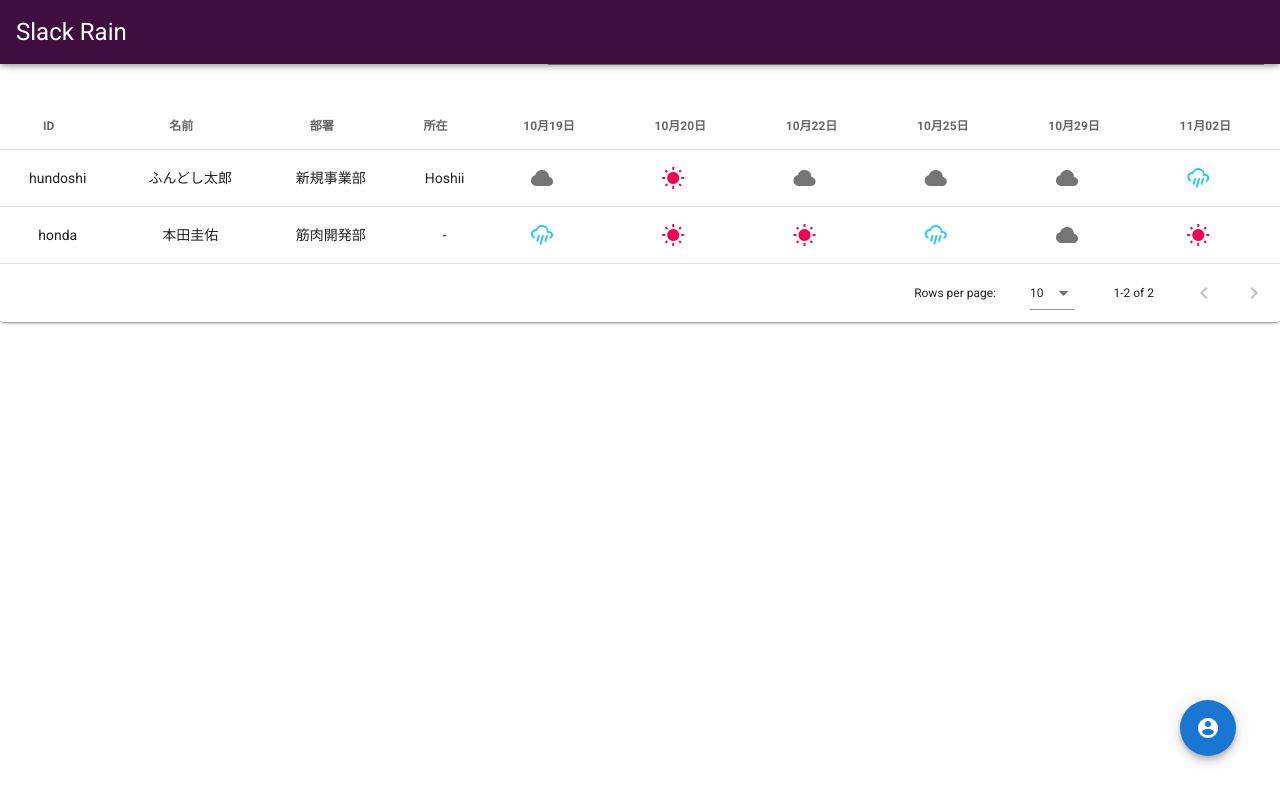
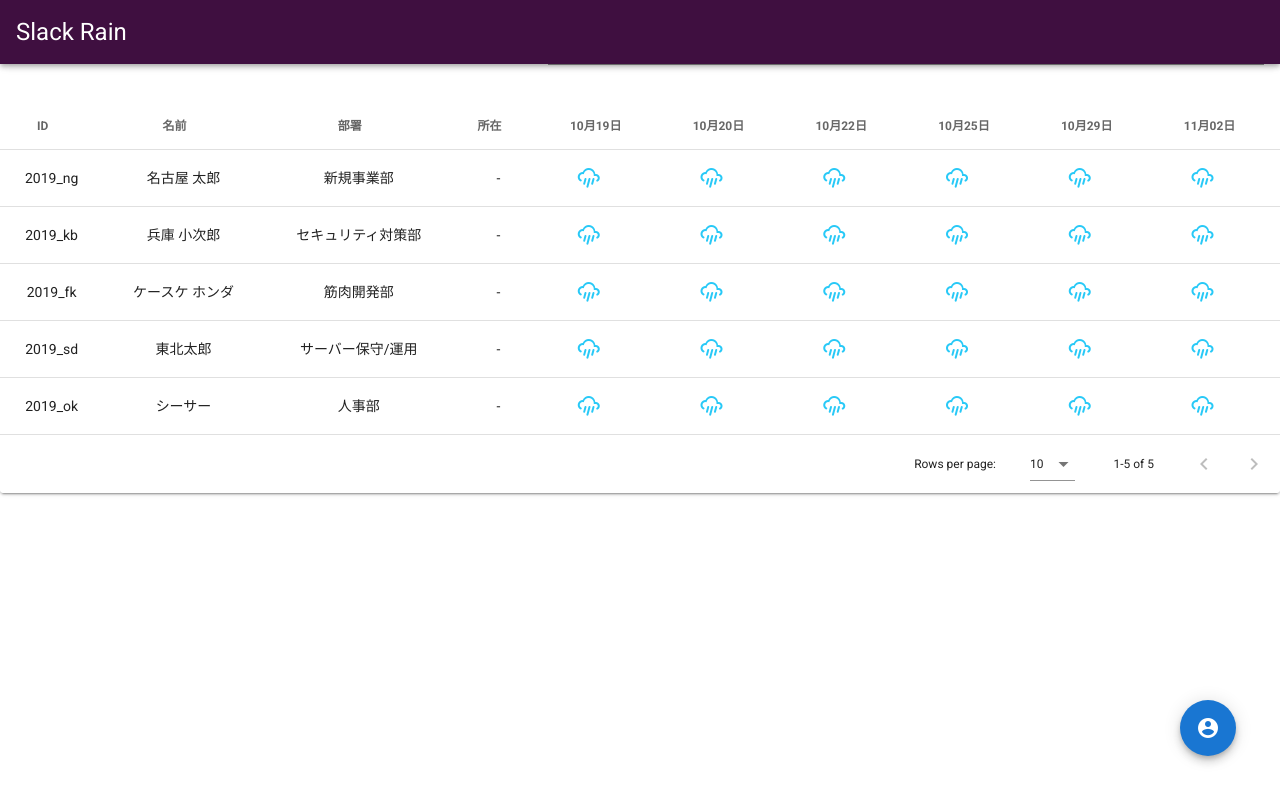
Before and after one commit to kubo-hide-kun/jphacks-slack-app, a Vue app: page /Main in a window 1280 px wide. Built offline with nearby package versions, Linux system fonts and the light colour scheme; no server answers.

Commit message:
Add support to fetch open weather data

```diff
--- a/src/views/Main.vue
+++ b/src/views/Main.vue
@@ -107,37 +107,91 @@ export default {
       ],
       results: [
         {
-          id: "hundoshi",
-          name: "ふんどし太郎",
+          id: "2019_ng",
+          name: "名古屋 太郎",
           group: "新規事業部",
-          postal: "825-0005",
+          postal: "466-0003",
           city: "-",
-          today: "Rain",
-          dayOne: "Clouds",
-          dayTwo: "Clear",
-          dayThree: "Rain",
-          dayFour: "Clouds",
-          dayFive: "Rain"
+          today: "-",
+          dayOne: "-",
+          dayTwo: "-",
+          dayThree: "-",
+          dayFour: "-",
+          dayFive: "-",
+          datas: "-"
         },
         {
-          id: "honda",
-          name: "本田圭佑",
+          id: "2019_kb",
+          name: "兵庫 小次郎",
+          group: "セキュリティ対策部",
+          postal: "651-0082",
+          city: "-",
+          today: "-",
+          dayOne: "-",
+          dayTwo: "-",
+          dayThree: "-",
+          dayFour: "-",
+          dayFive: "-",
+          datas: "-"
+        },
+        {
+          id: "2019_fk",
+          name: "ケースケ ホンダ",
           group: "筋肉開発部",
-          postal: "606-0022",
+          postal: "812-0013",
           city: "-",
-          today: "Rain",
-          dayOne: "Clear",
-          dayTwo: "Clear",
-          dayThree: "Rain",
-          dayFour: "Clouds",
-          dayFive: "Clear"
+          today: "-",
+          dayOne: "-",
+          dayTwo: "-",
+          dayThree: "-",
+          dayFour: "-",
+          dayFive: "-",
+          datas: "-"
+        },
+        {
+          id: "2019_sd",
+          name: "東北太郎",
+          group: "サーバー保守/運用",
+          postal: "980-0845",
+          city: "-",
+          today: "-",
+          dayOne: "-",
+          dayTwo: "-",
+          dayThree: "-",
+          dayFour: "-",
+          dayFive: "-",
+          datas: "-"
+        },
+        {
+          id: "2019_ok",
+          name: "シーサー",
+          group: "人事部",
+          postal: "903-0129",
+          city: "-",
+          today: "-",
+          dayOne: "-",
+          dayTwo: "-",
+          dayThree: "-",
+          dayFour: "-",
+          dayFive: "-",
+          datas: "-"
         }
       ],
       isRestForm: false
     };
   },
   mounted() {
-    this.fetchWeather(0);
+    for(let i in this.results){
+      // console.log("http://api.openweathermap.org/data/2.5/forecast?zip="+this.results[i].postal+",jp&APPID=b3ac674f751354ffd6fee57b96afe842")// eslint-disable-line
+      fetch("http://api.openweathermap.org/data/2.5/forecast?zip="+this.results[i].postal+",jp&APPID=b3ac674f751354ffd6fee57b96afe842")
+        .then(r => r.json()).then(j => {this.results[i].datas = j});// eslint-disable-line
+    }
+    setInterval(() => {
+      for(let i in this.results){
+        if(this.results[i].datas === "-")continue;
+        this.fetchWeather(i,this.results[i].datas);
+        }
+      }, 500);
   },
   computed: {
     activeFab() {
@@ -173,15 +227,15 @@ export default {
         : "#28C9F7";
     },
 
-    fetchWeather(index) {
-      const sampledata = require("../../sampledata.json");
-      this.results[index].city = sampledata.city.name;
-      this.results[index].today = sampledata.list[0].weather[0].main;
-      this.results[index].dayOne = sampledata.list[8].weather[0].main;
-      this.results[index].dayTwo = sampledata.list[16].weather[0].main;
-      this.results[index].dayThree = sampledata.list[24].weather[0].main;
-      this.results[index].dayFour = sampledata.list[32].weather[0].main;
-      this.results[index].dayFive = sampledata.list[39].weather[0].main;
+    fetchWeather(index, data) {
+      // let data = require("../../sampledata.json");
+      this.results[index].city = data.city.name;
+      this.results[index].today = data.list[0].weather[0].main;
+      this.results[index].dayOne = data.list[8].weather[0].main;
+      this.results[index].dayTwo = data.list[16].weather[0].main;
+      this.results[index].dayThree = data.list[24].weather[0].main;
+      this.results[index].dayFour = data.list[32].weather[0].main;
+      this.results[index].dayFive = data.list[39].weather[0].main;
     }
   }
 };
```
